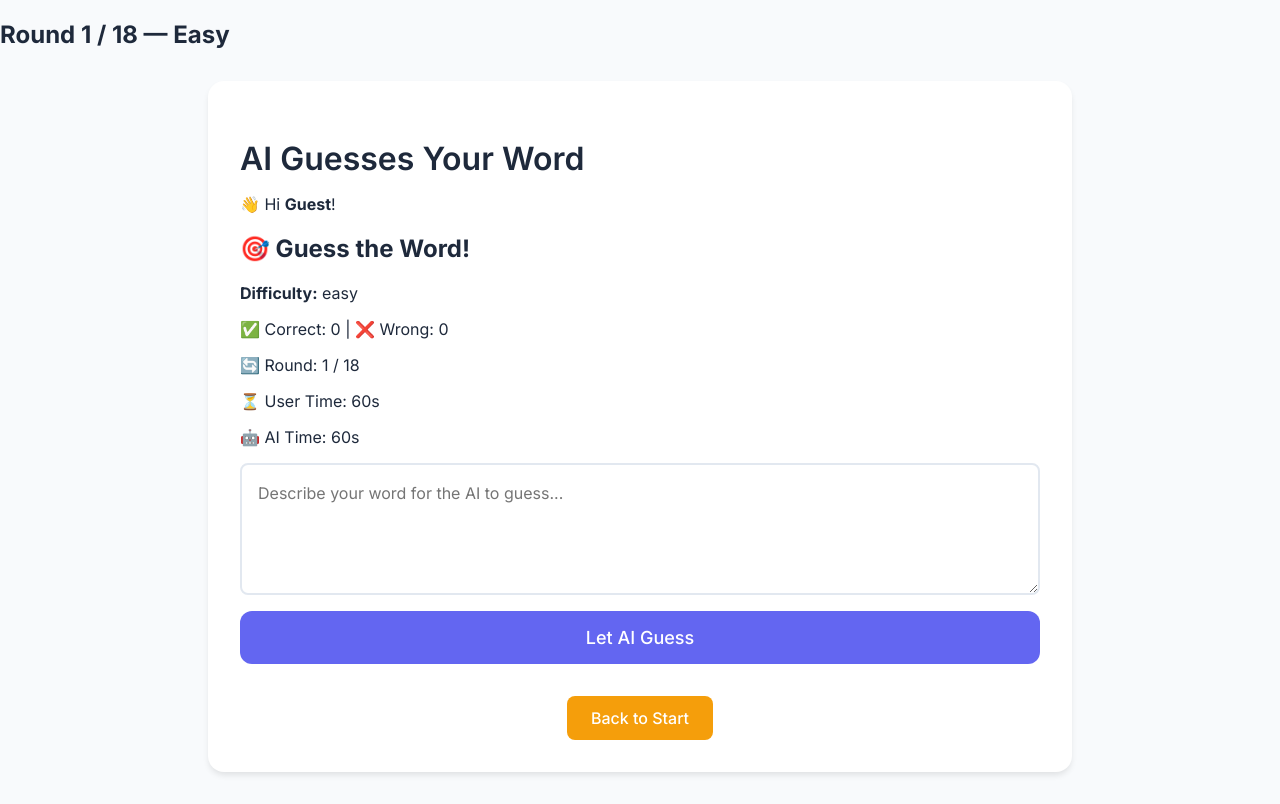
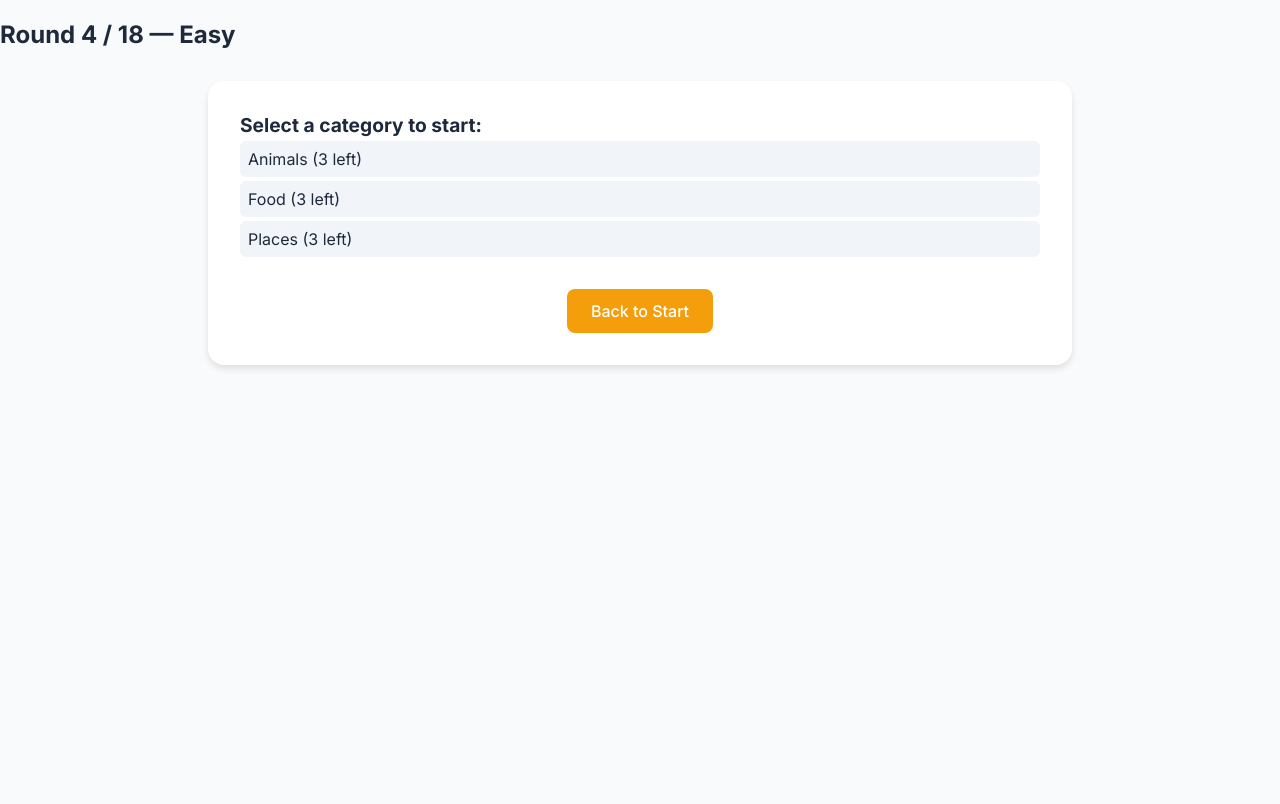
Before and after one commit to iachounta/Kimia-bachelor-thesis, an Angular app: page /game in a window 1280 px wide. Built offline with nearby package versions, Linux system fonts and the light colour scheme.

Commit message:
Add category selection component

```diff
--- a/src/app/components/ai-guesses/ai-guesses.component.html
+++ b/src/app/components/ai-guesses/ai-guesses.component.html
@@ -1,6 +1,5 @@
 <div class="container">
   <h2>AI Guesses Your Word</h2>
-
   <app-game-header
     [username]="username"
     [round]="roundNumber"
--- /dev/null
+++ b/src/app/components/category/category.component.css
@@ -0,0 +1,17 @@
+.category-select ul {
+  list-style: none;
+  padding: 0;
+  margin: 0;
+}
+
+.category-select li {
+  cursor: pointer;
+  padding: 0.5rem;
+  margin: 0.25rem 0;
+  background: #f1f5f9;
+  border-radius: 6px;
+}
+.category-done {
+  background-color: #d9f99d !important; /* light green */
+  font-weight: bold;
+}
--- /dev/null
+++ b/src/app/components/category/category.component.html
@@ -0,0 +1,14 @@
+<div class="category-select">
+  <label style="font-weight: bold; font-size: 1.2rem">
+    Select a category to start:
+  </label>
+  <ul>
+    <li
+      *ngFor="let category of categories"
+      (click)="selectCategory(category)"
+      [ngClass]="{ 'category-done': categoryUsage[category] === 3 }"
+    >
+      {{ category }} ({{ CATEGORY_LIMIT - categoryUsage[category] }} left)
+    </li>
+  </ul>
+</div>
--- /dev/null
+++ b/src/app/components/category/category.component.ts
@@ -0,0 +1,32 @@
+import { CommonModule } from "@angular/common";
+import { Component, Input, Output, EventEmitter } from "@angular/core";
+
+@Component({
+  selector: "app-category",
+  templateUrl: "./category.component.html",
+  styleUrls: ["./category.component.css"],
+  standalone: true,
+  imports: [CommonModule],
+})
+export class CategoryComponent {
+  @Input() categoryUsage: { [key: string]: number } = {
+    Animals: 0,
+    Food: 0,
+    Places: 0,
+  };
+  @Input() CATEGORY_LIMIT: number = 3;
+
+  @Output() categorySelected = new EventEmitter<string>();
+  categories = ["Animals", "Food", "Places"];
+
+  selectCategory(category: string): void {
+    if (this.categoryUsage[category] >= this.CATEGORY_LIMIT) {
+      alert(
+        `You've used all "${this.CATEGORY_LIMIT}" words in the "${category}" category.`
+      );
+      return;
+    }
+    this.categoryUsage[category]++;
+    this.categorySelected.emit(category);
+  }
+}
--- a/src/app/components/game/game.component.html
+++ b/src/app/components/game/game.component.html
@@ -11,6 +11,7 @@
   <ng-template #aiTurn>
     <app-user-guesses
       [roundNumber]="roundNumber"
+      [categoryUsage]="userGuessCategoryUsage"
       (roundCompleted)="nextRound()"
     ></app-user-guesses>
   </ng-template>
--- a/src/app/components/game/game.component.ts
+++ b/src/app/components/game/game.component.ts
@@ -11,7 +11,23 @@ import { AiGuessesComponent } from "../ai-guesses/ai-guesses.component"; // Add
   styleUrls: ["./game.component.css"],
 })
 export class GameComponent {
-  roundNumber = 1;
+  categories: string[] = ["Animals", "Food", "Places"];
+
+  userGuessCategoryUsage: { [key: string]: number } = {
+    Animals: 0,
+    Food: 0,
+    Places: 0,
+  };
+
+  aiGuessCategoryUsage: { [key: string]: number } = {
+    Animals: 0,
+    Food: 0,
+    Places: 0,
+  };
+
+  CATEGORY_LIMIT = 3;
+
+  roundNumber = 4;
 
   get currentDifficulty(): string {
     if (this.roundNumber <= 6) return "easy";
--- a/src/app/components/shared/game-header/game-header.component.html
+++ b/src/app/components/shared/game-header/game-header.component.html
@@ -6,6 +6,11 @@
   <h2>🎯 Guess the Word!</h2>
 
   <p><strong>Difficulty:</strong> {{ difficulty }}</p>
+  <p>
+    <strong>Category:</strong>
+    {{ currentCategory }}
+  </p>
+
   <p>✅ Correct: {{ correctAnswers }} | ❌ Wrong: {{ wrongAnswers }}</p>
   <p>🔄 Round: {{ round }} / 18</p>
   <p>⏳ User Time: {{ userTimeLeft }}s</p>
--- a/src/app/components/user-guesses/user-guesses.component.html
+++ b/src/app/components/user-guesses/user-guesses.component.html
@@ -1,4 +1,10 @@
 <div class="container">
+  <app-category
+    *ngIf="currentCategory === ''"
+    [categoryUsage]="categoryUsage"
+    (categorySelected)="onCategorySelected($event)"
+  ></app-category>
+  <ng-container *ngIf="currentCategory !== ''">
     <app-game-header
       [username]="username"
       [round]="roundNumber"
@@ -7,35 +13,20 @@
       [wrongAnswers]="wrongAnswers"
       [userTimeLeft]="timeLeft"
       [aiTimeLeft]="aiTimeLeft"
+      [currentCategory]="currentCategory"
     ></app-game-header>
-
-  <!-- Category selection -->
-  <div *ngIf="!categorySelected && !gameOver" class="category-select">
-    <label style="font-weight: bold; font-size: 1.2rem">
-      Select a category to start:
-    </label>
-    <ul>
-      <li
-        *ngFor="let category of categories"
-        (click)="selectCategory(category)"
-        [ngClass]="{ 'category-done': categoryUsage[category] === 3 }"
-      >
-        {{ category }} ({{ 3 - categoryUsage[category] }} left)
-      </li>
-    </ul>
-  </div>
 
     <div *ngIf="isLoading" class="ai-loading">
       <span class="spinner"></span> Give me a minute, I’m thinking...
     </div>
 
     <!-- Word description -->
-  <div *ngIf="categorySelected && !gameOver" class="description">
+    <div *ngIf="!gameOver" class="description">
       {{ description }}
     </div>
 
     <!-- Guess input -->
-  <div *ngIf="categorySelected && !gameOver" class="guess-input">
+    <div *ngIf="!gameOver" class="guess-input">
       <input
         [(ngModel)]="userGuess"
         placeholder="Enter your guess"
@@ -44,8 +35,10 @@
     </div>
 
     <!-- Buttons -->
-  <div *ngIf="categorySelected && !gameOver" class="button-row">
-    <button class="submit-button" (click)="submitGuess()">Submit Guess</button>
+    <div *ngIf="!gameOver" class="button-row">
+      <button class="submit-button" (click)="submitGuess()">
+        Submit Guess
+      </button>
       <button
         class="hint-button"
         (click)="getHint()"
@@ -57,10 +50,7 @@
     </div>
 
     <!-- Reveal button -->
-  <div
-    *ngIf="categorySelected && hints.length >= 3 && !gameOver"
-    class="reveal-container"
-  >
+    <div *ngIf="hints.length >= 3 && !gameOver" class="reveal-container">
       <button class="reveal-button" (click)="revealAnswer()">
         Reveal Word & Skip
       </button>
@@ -80,7 +70,7 @@
     <div *ngIf="feedback" class="feedback" [class.correct]="isCorrect">
       {{ feedback }}
     </div>
-
+  </ng-container>
   <!-- Back button -->
   <div class="back-button">
     <button (click)="goBack()">Back to Start</button>
--- a/src/app/components/user-guesses/user-guesses.component.ts
+++ b/src/app/components/user-guesses/user-guesses.component.ts
@@ -4,11 +4,12 @@ import { Component, OnInit, Input, Output, EventEmitter } from "@angular/core";
 import { Router } from "@angular/router";
 import { GameService } from "../../services/game.service";
 import { GameHeaderComponent } from "../shared/game-header/game-header.component";
+import { CategoryComponent } from "../category/category.component";
 
 @Component({
   selector: "app-user-guesses",
   standalone: true,
-  imports: [CommonModule, FormsModule, GameHeaderComponent],
+  imports: [CommonModule, FormsModule, GameHeaderComponent, CategoryComponent],
   templateUrl: "./user-guesses.component.html",
   styleUrls: ["./user-guesses.component.css"],
 })
@@ -20,14 +21,12 @@ export class UserGuessesComponent implements OnInit {
   feedback = "";
   isCorrect = false;
 
-  categories = ["Animals", "Food", "Places", "Cities"];
-  selectedCategory = "";
-  categorySelected = false;
-  categoryUsage: { [key: string]: number } = {
+  categories = ["Animals", "Food", "Places"];
+  @Input() currentCategory: string = "";
+  @Input() categoryUsage: { [key: string]: number } = {
     Animals: 0,
     Food: 0,
     Places: 0,
-    Cities: 0,
   };
   isLoading = false;
   timeLeft = 60;
@@ -73,21 +72,9 @@ export class UserGuessesComponent implements OnInit {
     }
   }
 
-  selectCategory(category: string) {
-    if (this.gameOver) return;
-    if (this.categoryUsage[category] >= 3) {
-      this.feedback = `You've used all 3 words in the "${category}" category.`;
-      return;
-    }
-
-    this.selectedCategory = category;
-    this.categorySelected = true;
-    this.categoryUsage[category]++;
-
-    if (this.categoryUsage[category] === 3) {
-      this.playApplauseSound();
-    }
-
+  onCategorySelected(category: string) {
+    console.log("Selected category:", category);
+    this.currentCategory = category;
     this.pauseTimer();
     this.startNewGame();
   }
@@ -101,7 +88,7 @@ export class UserGuessesComponent implements OnInit {
     this.isLoading = true;
 
     this.gameService
-      .startGame(currentDifficulty, this.selectedCategory)
+      .startGame(currentDifficulty, this.currentCategory)
       .subscribe((response) => {
         this.description = response.description;
         this.correctWord = response.answer;
@@ -126,8 +113,7 @@ export class UserGuessesComponent implements OnInit {
       this.isCorrect = true;
 
       setTimeout(() => {
-        this.categorySelected = false;
-        this.selectedCategory = "";
+        this.currentCategory = "";
         this.roundCompleted.emit();
       }, 1500);
     } else {
@@ -160,8 +146,7 @@ export class UserGuessesComponent implements OnInit {
     }
 
     this.roundCompleted.emit();
-    this.categorySelected = false;
-    this.selectedCategory = "";
+    this.currentCategory = "";
   }
 
   checkIfGameWon() {
```
Also changed, not shown: src/app/components/shared/game-header/game-header.component.ts (+8 -7 lines), 1 other file (tests, documents, lock files or other folders). Lines whose indentation alone changed are shown as unchanged.
